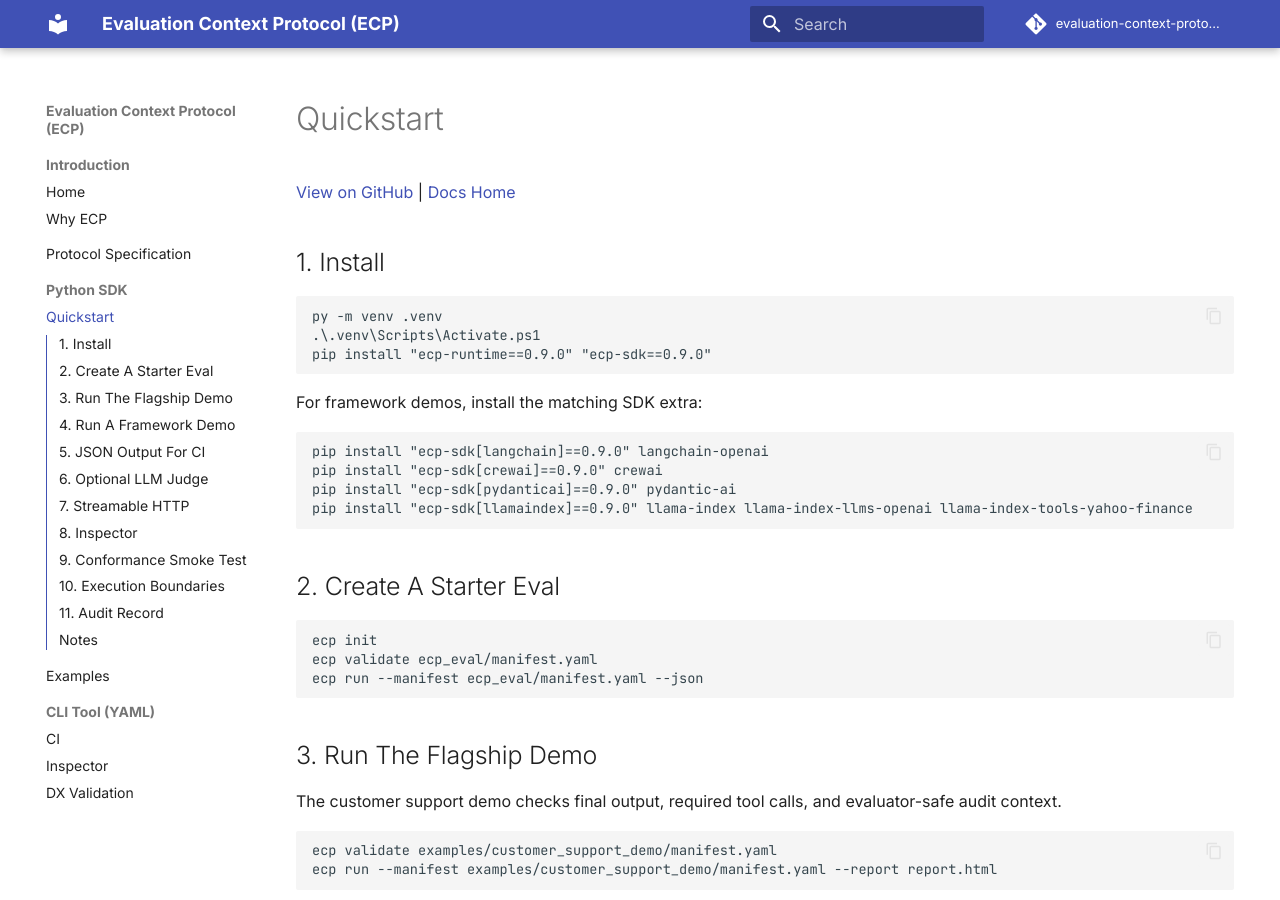
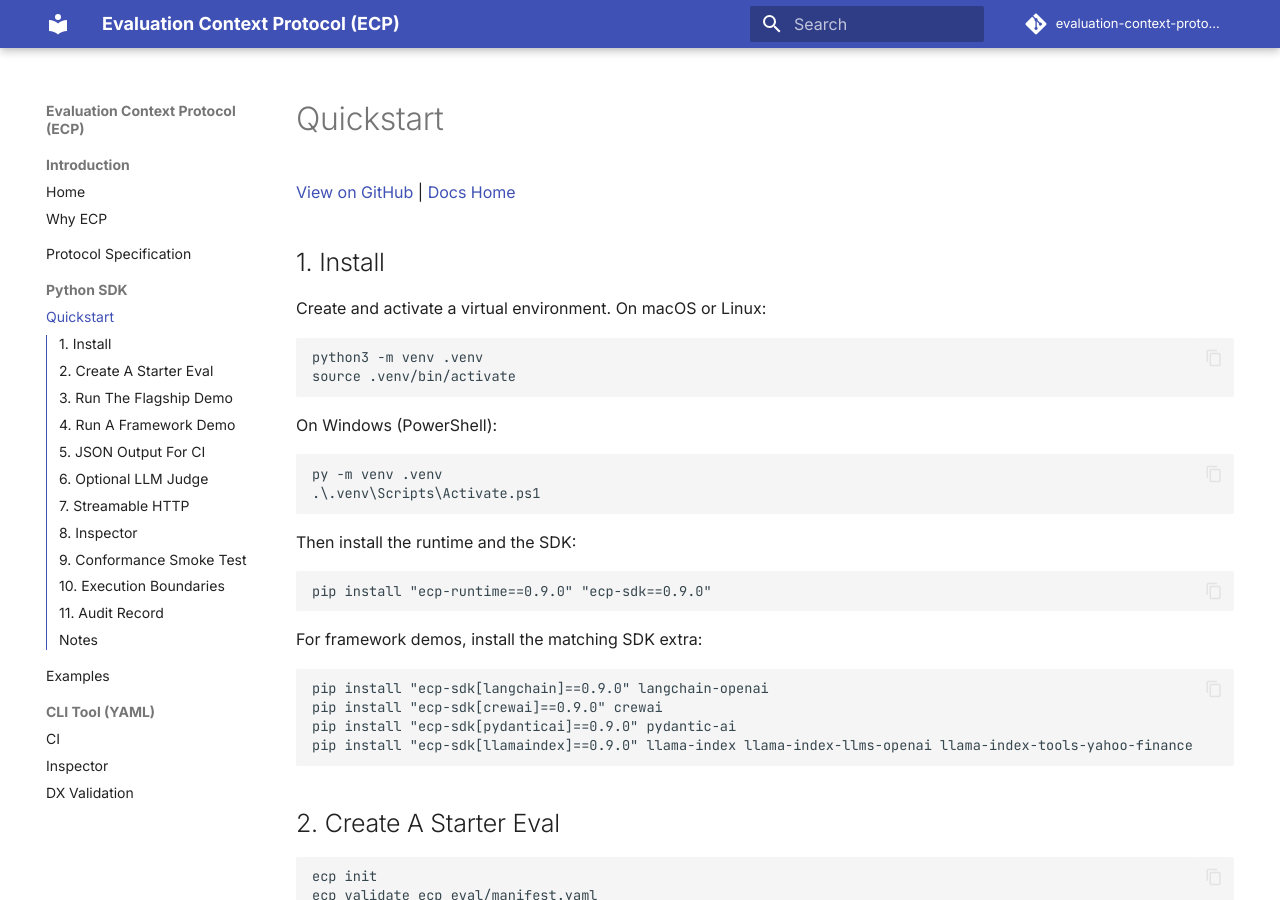
Before and after one commit to evaluation-context-protocol/ecp, an MkDocs documentation site: the page built from docs/quickstart.md, in a window 1280 px wide and 900 px high. Built offline with MkDocs 1.6.1 and Material for MkDocs 9.7.7, drawn with Linux system fonts in a browser that asks for light colours; comment, search, counter and statistics services are not loaded.

Commit message:
docs: give macOS and Linux setup commands alongside the PowerShell ones
README.md, CONTRIBUTING.md, and docs/quickstart.md each documented exactly
one setup path, in PowerShell. CI runs Ubuntu only, so the documented path
was never tested and the tested path was never documented.

Add the macOS and Linux equivalents next to the existing Windows commands,
and convert the PYTHONPATH examples in CONTRIBUTING.md to the POSIX form
with a note on the PowerShell translation. The path separator differs there
too, so the multi-path examples were wrong on macOS twice over.

Also note the pip upgrade needed before the editable installs. Both packages
build with hatchling, and the pip that ships with the system Python on macOS
predates PEP 660 support, so 'pip install -e runtime/python' fails with
'Directory cannot be installed in editable mode'.

````diff
--- a/docs/quickstart.md
+++ b/docs/quickstart.md
@@ -4,9 +4,23 @@
 
 ## 1. Install
 
+Create and activate a virtual environment. On macOS or Linux:
+
 ```bash
+python3 -m venv .venv
+source .venv/bin/activate
+```
+
+On Windows (PowerShell):
+
+```powershell
 py -m venv .venv
 .\.venv\Scripts\Activate.ps1
+```
+
+Then install the runtime and the SDK:
+
+```bash
 pip install "ecp-runtime==0.9.0" "ecp-sdk==0.9.0"
 ```
 
````
Also changed, not shown: CONTRIBUTING.md (+31 -7 lines), README.md (+14 -0 lines).
